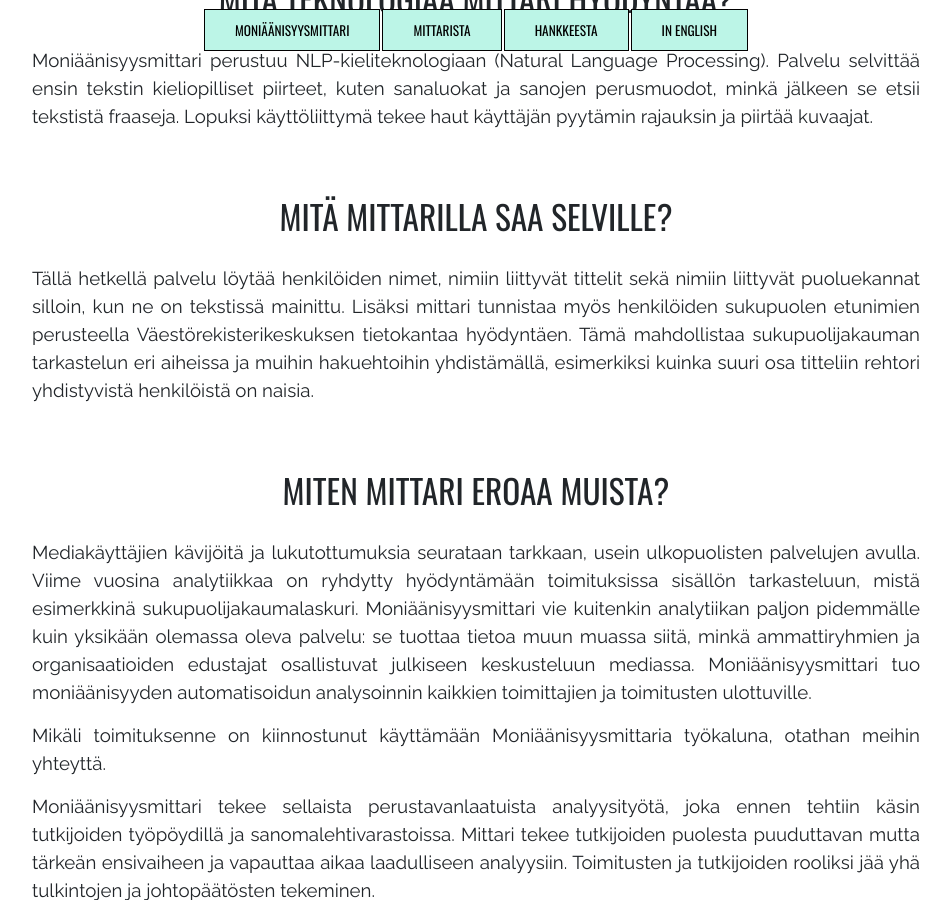
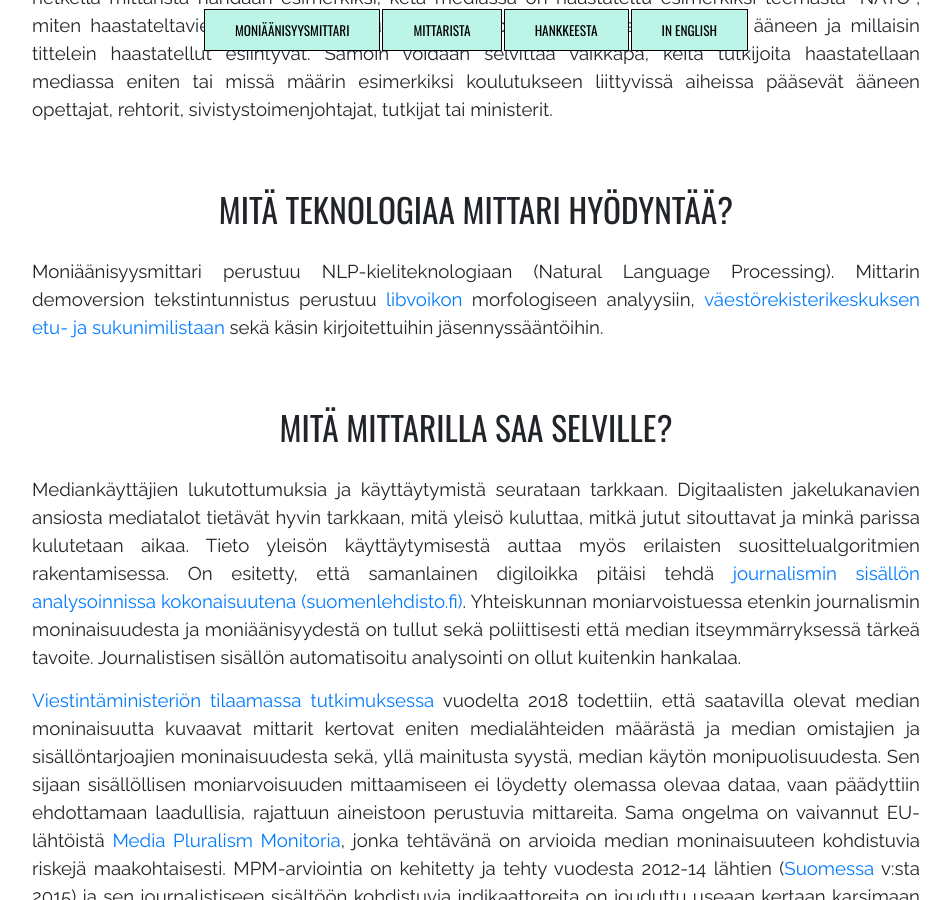
Before and after one commit to Sopiva-Sovittelujournalistit/moniaanisyysmittari-pages, a Jekyll site: the page built from mittari.md, in a window 1280 px wide and 900 px high, scrolled down 695 px. Shown: the whole window, without its empty margins (164-1115 px from the left). Built offline with Jekyll 4.4.1, drawn with Linux system fonts in a browser that asks for light colours; some of the changed text lies outside the part shown.

Commit message:
Mittari page text updates

```diff
--- a/mittari.md
+++ b/mittari.md
@@ -4,21 +4,23 @@
 ---
 
 ## MIKÄ ON MONIÄÄNISYYSMITTARI?
-Moniäänisyysmittari analysoi mediatalojen sisältödataa, tunnistaa teksteistä erilaisia toimijoita ja heihin liittyviä tietoja sekä kertoo, keiden ääni kuuluu erilaisissa julkisissa keskusteluissa. Toimitusten sisäisen kehittämistyön lisäksi tämä tieto mahdollistaa entistä paremman läpinäkyvyyden, kun epäilyihin journalismin yksipuolisuudesta voidaan vastata konkreettisilla numeroilla ja kaavioilla.
+Moniäänisyysmittari on työkalu, joka analysoi mediatalojen sisältödataa kuten uutisarkistoja tai verkkotekstejä. Se tunnistaa teksteistä erilaisia toimijoita ja heihin liittyviä tietoja (sukupuoli, titteli, puoluekanta) ja kertoo yksinkertaisin luetteloin ja graafisin esityksin, keitä mediassa on haastateltu. Mittari on mediatalojen sisäisessä käytössä, eli jokainen käyttäjätaho saa tietoja vain omasta uutisaineistostaan.
+
+Mittarista on olemassa Uutisraivaaja 2019 -mediainnovaatiokilpailussa kehitetty demoversio. Tällä hetkellä mittarista nähdään esimerkiksi, ketä mediassa on haastateltu esimerkiksi teemasta ”NATO”; miten haastateltavien sukupuolet jakautuvat, mitkä puolueet pääsevät aiheessa ääneen ja millaisin tittelein haastatellut esiintyvät. Samoin voidaan selvittää vaikkapa, keitä tutkijoita haastatellaan mediassa eniten tai missä määrin esimerkiksi koulutukseen liittyvissä aiheissa pääsevät ääneen opettajat, rehtorit, sivistystoimenjohtajat, tutkijat tai ministerit.
 
 
 ## MITÄ TEKNOLOGIAA MITTARI HYÖDYNTÄÄ?
-Moniäänisyysmittari perustuu NLP-kieliteknologiaan (Natural Language Processing). Palvelu selvittää ensin tekstin kieliopilliset piirteet, kuten sanaluokat ja sanojen perusmuodot, minkä jälkeen se etsii tekstistä fraaseja. Lopuksi käyttöliittymä tekee haut käyttäjän pyytämin rajauksin ja piirtää kuvaajat.
+Moniäänisyysmittari perustuu NLP-kieliteknologiaan (Natural Language Processing). Mittarin demoversion tekstintunnistus perustuu [libvoikon](https://www.puimula.org/htp/testing/js-libvoikko/js-libvoikko-demo.html) morfologiseen analyysiin, [väestörekisterikeskuksen etu- ja sukunimilistaan](https://www.avoindata.fi/data/fi/dataset/none) sekä käsin kirjoitettuihin jäsennyssääntöihin.
 
 
 ## MITÄ MITTARILLA SAA SELVILLE?
-Tällä hetkellä palvelu löytää henkilöiden nimet, nimiin liittyvät tittelit sekä nimiin liittyvät puoluekannat silloin, kun ne on tekstissä mainittu. Lisäksi mittari tunnistaa myös henkilöiden sukupuolen etunimien perusteella Väestörekisterikeskuksen tietokantaa hyödyntäen. Tämä mahdollistaa sukupuolijakauman tarkastelun eri aiheissa ja muihin hakuehtoihin yhdistämällä, esimerkiksi kuinka suuri osa titteliin rehtori yhdistyvistä henkilöistä on naisia.
+Mediankäyttäjien lukutottumuksia ja käyttäytymistä seurataan tarkkaan. Digitaalisten jakelukanavien ansiosta mediatalot tietävät hyvin tarkkaan, mitä yleisö kuluttaa, mitkä jutut sitouttavat ja minkä parissa kulutetaan aikaa. Tieto yleisön käyttäytymisestä auttaa myös erilaisten suosittelualgoritmien rakentamisessa.
+On esitetty, että samanlainen digiloikka pitäisi tehdä [journalismin sisällön analysoinnissa kokonaisuutena (suomenlehdisto.fi)](https://suomenlehdisto.fi/kannattaako-naisten-maara-jutuissa-laskea-jos-se-on-aina-kolmasosa/). Yhteiskunnan moniarvoistuessa etenkin journalismin moninaisuudesta ja moniäänisyydestä on tullut sekä poliittisesti että median itseymmärryksessä tärkeä tavoite. Journalistisen sisällön automatisoitu analysointi on ollut kuitenkin hankalaa.
 
-## MITEN MITTARI EROAA MUISTA?
-Mediakäyttäjien kävijöitä ja lukutottumuksia seurataan tarkkaan, usein ulkopuolisten palvelujen avulla. Viime vuosina analytiikkaa on ryhdytty hyödyntämään toimituksissa sisällön tarkasteluun, mistä esimerkkinä sukupuolijakaumalaskuri. Moniäänisyysmittari vie kuitenkin analytiikan paljon pidemmälle kuin yksikään olemassa oleva palvelu: se tuottaa tietoa muun muassa siitä, minkä ammattiryhmien ja organisaatioiden edustajat osallistuvat julkiseen keskusteluun mediassa. Moniäänisyysmittari tuo moniäänisyyden automatisoidun analysoinnin kaikkien toimittajien ja toimitusten ulottuville.
+[Viestintäministeriön tilaamassa tutkimuksessa](https://julkaisut.valtioneuvosto.fi/handle/10024/160714) vuodelta 2018 todettiin, että saatavilla olevat median moninaisuutta kuvaavat mittarit kertovat eniten medialähteiden määrästä ja median omistajien ja sisällöntarjoajien moninaisuudesta sekä, yllä mainitusta syystä, median käytön monipuolisuudesta. Sen sijaan sisällöllisen moniarvoisuuden mittaamiseen ei löydetty olemassa olevaa dataa, vaan päädyttiin ehdottamaan laadullisia, rajattuun aineistoon perustuvia mittareita. Sama ongelma on vaivannut EU-lähtöistä [Media Pluralism Monitoria](https://cmpf.eui.eu/), jonka tehtävänä on arvioida median moninaisuuteen kohdistuvia riskejä maakohtaisesti. MPM-arviointia on kehitetty ja tehty vuodesta 2012-14 lähtien ([Suomessa](https://cadmus.eui.eu/bitstream/handle/1814/71945/suomi_results_mpm_2021_cmpf.pdf?sequence=3&isAllowed=y) v:sta 2015) ja sen journalistiseen sisältöön kohdistuvia indikaattoreita on jouduttu useaan kertaan karsimaan saatavilla olevien tietojen puuttuessa.
 
-Mikäli toimituksenne on kiinnostunut käyttämään Moniäänisyysmittaria työkaluna, otathan meihin yhteyttä.
+Journalistisen datan lisääntyessä erilaisia avauksia on kuitenkin nähty. Hyvänä esimerkkinä on mediassa esiintyvien ihmisten binääriseen sukupuolten tasa-arvoon liittyvä kehityskulku. Perinteikkäin tekijä tällä kentällä on [Global Media Monitoring Project (GMMP)](https://whomakesthenews.org/), jota on tehty vuodesta 1995. Tutkimuksessa monitoroidaan maailmanlaajuisesti naisten ja miesten osuutta uutisissa esiintyvistä henkilöistä. Tutkijat tekevät arvioinnin käsin tarkasti rajatuista aineistoista. Muutama vuosi sitten ruotsalainen Prognosis automatisoi tämän laskennan [Tasa-arvobotillaan](http://www.prognosis.se/GE/Finland/), joka kertoo päivittäin naisten ja miesten nimien osuudet eri medioiden verkkouutisissa. Ensimmäiset medioiden omaan käyttöön otetut sukupuolimittarit olivat uutisten arvoisia [vuonna 2018 (hs.fi)](https://www.hs.fi/kotimaa/art-2000005594582.html). Edistyneempiä sukupuolimittareita edustaa esimerkiksi kanadalainen [Gender Gap Tracker -projekti](https://www.sfu.ca/sfunews/stories/2019/03/the-future-of-womens-voices-in-media-maite-taboada.html), joka on tekniikaltaan samantyyppinen kuin Moniäänisyysmittari.
 
-Moniäänisyysmittari tekee sellaista perustavanlaatuista analyysityötä, joka ennen tehtiin käsin tutkijoiden työpöydillä ja sanomalehtivarastoissa. Mittari tekee tutkijoiden puolesta puuduttavan mutta tärkeän ensivaiheen ja vapauttaa aikaa laadulliseen analyysiin. Toimitusten ja tutkijoiden rooliksi jää yhä tulkintojen ja johtopäätösten tekeminen.
+Moniäänisyysmittarin ideana on ollut selvittää, kuka pääsee ääneen journalismissa. Ajatuksena on, että kun median haastateltavavalinnat tehdään näkyväksi, niitä on helpompi kehittää. Tällöin ei riitä, että tiedossa on pelkästään naisten ja miesten osuudet haastateltavista. Yhtä merkittävää tai jopa tärkeämpää on tietää, ketkä asiantuntijat kutsutaan selittämään mitäkin aiheita, mitkä tahot yhteiskunnasta pääsevät eniten ääneen tai mitkä puolueet saavat sanansijaa missäkin aiheissa. Olennaista on myös erottaa, mikä on haastateltavan sanojen painoarvo: vilahtaako henkilö jutussa vain ohimennen vai saako hän toimia jutun pääasiallisena lähteenä.
 
-Laura Ahva, tutkija, Tampereen yliopisto
+Nämä kysymykset ovat osin laadullisia, ja ne ovatkin olleet pitkään journalismintutkimuksen peruskauraa. Koneelliseen analyysiin perustuvan mittarin kyky vastata tällaisiin kysymyksiin on rajallinen. Silti Moniäänisyysmittari tarjoaa tutkimuksellekin jotain ainutlaatuista. Big dataa haarukoiva mittari automatisoi perustason analyysityön, mikä ennen tehtiin käsin tutkijoiden työpöydillä, ja vapauttaa näin aikaa laadulliseen analyysiin. Moniäänisyysmittarin ominaisuus on, että linkki yksittäisiin juttuihin säilyy, jolloin analyysiä voi lopulta tehdä vaikka yksittäisten ilmaisujen tasolla. Tulkintojen ja johtopäätösten tekeminen jää edelleen tutkijoiden ja median ammattilaisten tehtäväksi.
```
